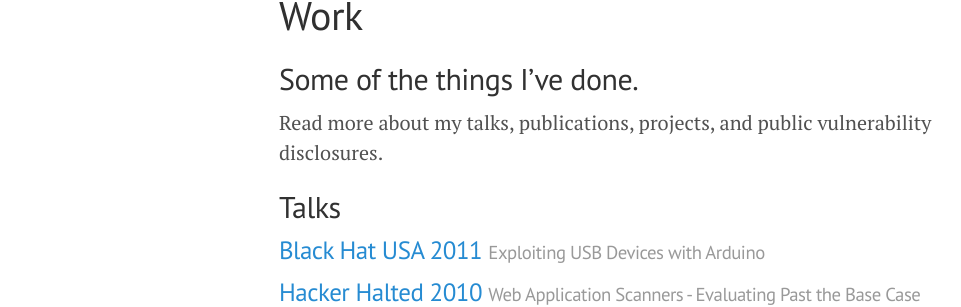
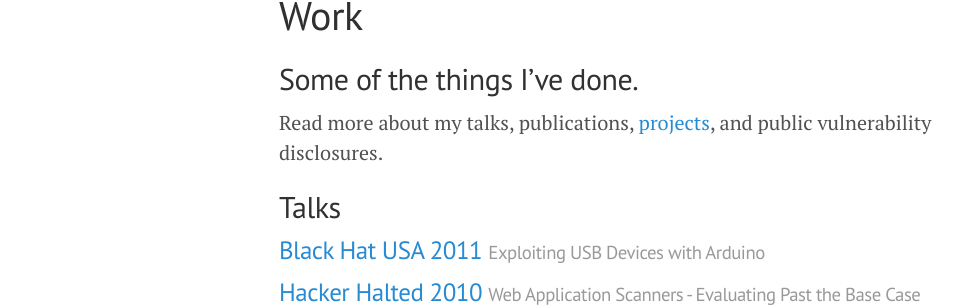
Before and after one commit to gregose/gregose.github.com, a Jekyll site: the page built from work.md, in a window 1280 px wide. Shown: the part 142-449 px from the top of the page, without its empty margins (1-962 px from the left). Built offline with Jekyll 4.4.1, drawn with Linux system fonts in a browser that asks for light colours; Markdown is read by kramdown in place of the engine named in the settings; part of the change alters nothing that is shown.

```diff
--- a/work.md
+++ b/work.md
@@ -5,7 +5,7 @@ title: Work
 
 ## Some of the things I've done.
 
-Read more about my talks, publications, projects, and public vulnerability disclosures.
+Read more about my talks, publications, [projects](https://github.com/gregose), and public vulnerability disclosures.
 
 <h2>Talks</h2>
 <ul class="related-posts">
```
